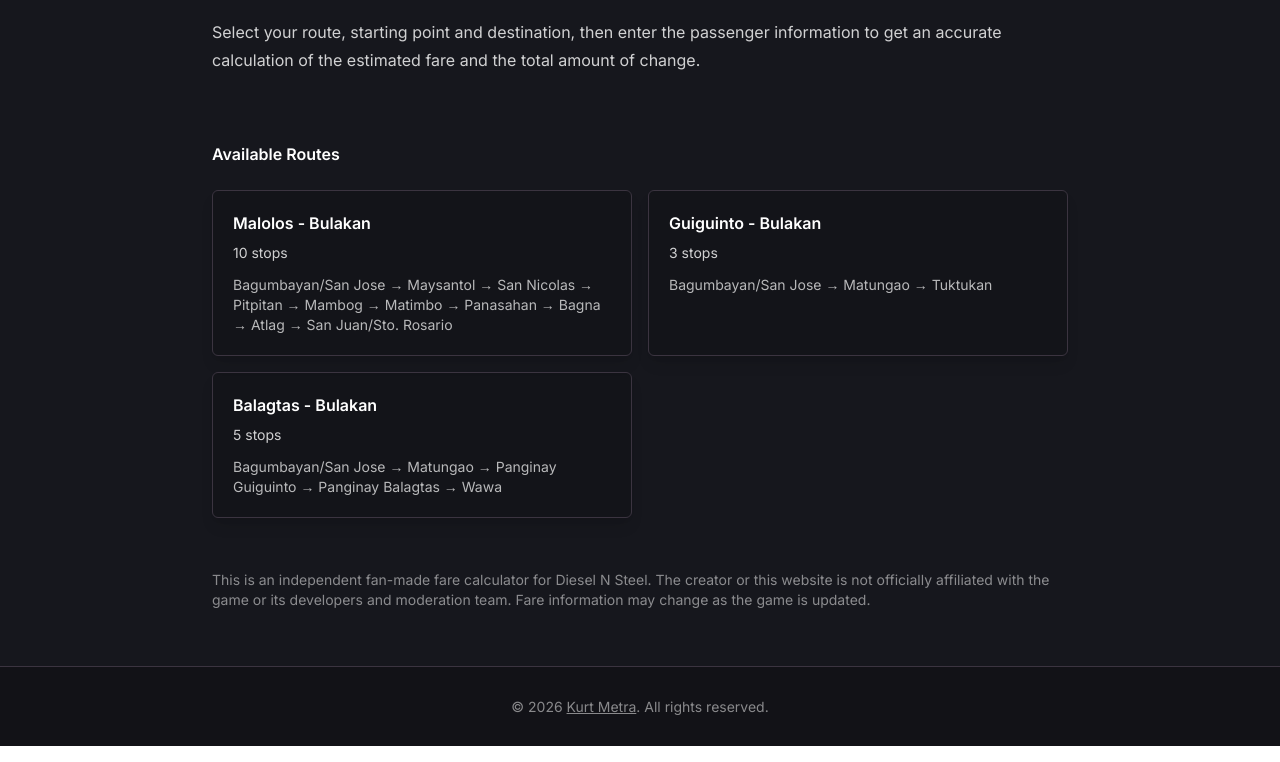
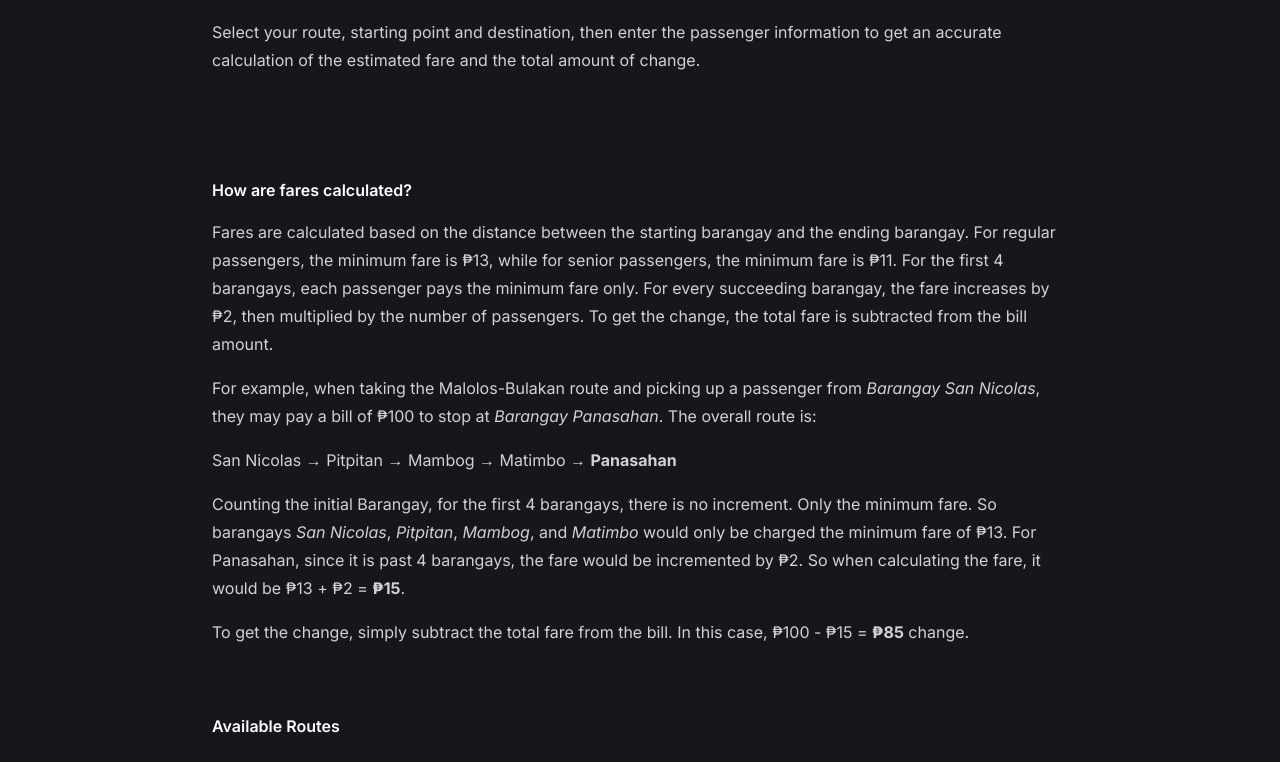
Before and after one commit to k-metra/DNSFareCalculator, a React (Vite) app: page / in a window 1280 px wide. Shown: the part 885-1647 px from the top of the page. Built offline with nearby package versions, Linux system fonts and the light colour scheme.

Commit message:
add section that explains how fares are calculated

```diff
--- a/src/App.tsx
+++ b/src/App.tsx
@@ -64,7 +64,15 @@ function App() {
 
         <main className="mx-auto flex flex-col w-full max-w-6xl flex-1 items-center justify-center px-3 py-4 sm:px-5 sm:py-6">
 
+          <section className="mx-auto mt-3 max-w-4xl px-5 py-12 text-center">
+            <h1 className="font-main text-2xl font-bold text-white">
+              Diesel N' Steel Fare Calculator
+            </h1>
 
+            <p className="mx-auto mt-3 max-w-2xl font-main text-white/80">
+              Calculate estimated passenger fare with ease in Diesel N Steel. Select your route, starting point, destination, and passenger information to get your fare instantly.
+            </p>
+          </section>
 
 
           <div className="flex w-full flex-col items-stretch justify-center gap-4 rounded-md border border-border px-4 py-5 shadow-md sm:px-6 md:px-8">
@@ -172,15 +180,6 @@ function App() {
               </fieldset>
           </div>
 
-          <section className="mx-auto mt-3 max-w-4xl px-5 py-12 text-center">
-            <h1 className="font-main text-2xl font-bold text-white">
-              Diesel N' Steel Fare Calculator
-            </h1>
-
-            <p className="mx-auto mt-3 max-w-2xl font-main text-white/80">
-              Calculate estimated passenger fare with ease in Diesel N Steel. Select your route, starting point, destination, and passenger information to get your fare instantly.
-            </p>
-          </section>
 
           <section className="mx-auto mt-2 max-w-4xl px-5 py-12">
               <h2 className="font-main text-1xl font-semibold text-white">About the Diesel N Steel Fare Calculator</h2>
@@ -190,6 +189,30 @@ function App() {
               <p className="mt-4 font-main leading-7 text-white/80">
                   Select your route, starting point and destination, then enter the passenger information to get an accurate calculation of the estimated fare and the total amount of change.
               </p>
+          </section>
+
+          <section className="mx-auto mt-2 max-w-4xl px-5 py-12">
+            <h2 className="font-main text-1xl font-semibold text-white">How are fares calculated?</h2>
+
+            <p className="mt-4 font-main leading-7 text-white/80">
+              Fares are calculated based on the distance between the starting barangay and the ending barangay. For regular passengers, the minimum fare is ₱13, while for senior passengers, the minimum fare is ₱11. For the first 4 barangays, each passenger pays the minimum fare only. For every succeeding barangay, the fare increases by ₱2, then multiplied by the number of passengers. To get the change, the total fare is subtracted from the bill amount.
+            </p>
+
+            <p className="mt-4 font-main leading-7 text-white/80">
+              For example, when taking the Malolos-Bulakan route and picking up a passenger from <i>Barangay San Nicolas</i>, they may pay a bill of ₱100 to stop at <i>Barangay Panasahan</i>. The overall route is:
+            </p>
+
+            <p className="mt-4 font-main leading-7 text-white/80">
+              San Nicolas → Pitpitan → Mambog → Matimbo → <b>Panasahan</b>
+            </p>
+
+            <p className="mt-4 font-main leading-7 text-white/80">
+              Counting the initial Barangay, for the first 4 barangays, there is no increment. Only the minimum fare. So barangays <i>San Nicolas</i>, <i>Pitpitan</i>, <i>Mambog</i>, and <i>Matimbo</i> would only be charged the minimum fare of ₱13. For Panasahan, since it is past 4 barangays, the fare would be incremented by ₱2. So when calculating the fare, it would be ₱13 + ₱2 = <b>₱15</b>.
+            </p>
+
+            <p className="mt-4 font-main leading-7 text-white/80">
+              To get the change, simply subtract the total fare from the bill. In this case, ₱100 - ₱15 = <b>₱85</b> change.
+            </p>
           </section>
 
           <section className="mx-auto max-w-4xl p-5">
```
